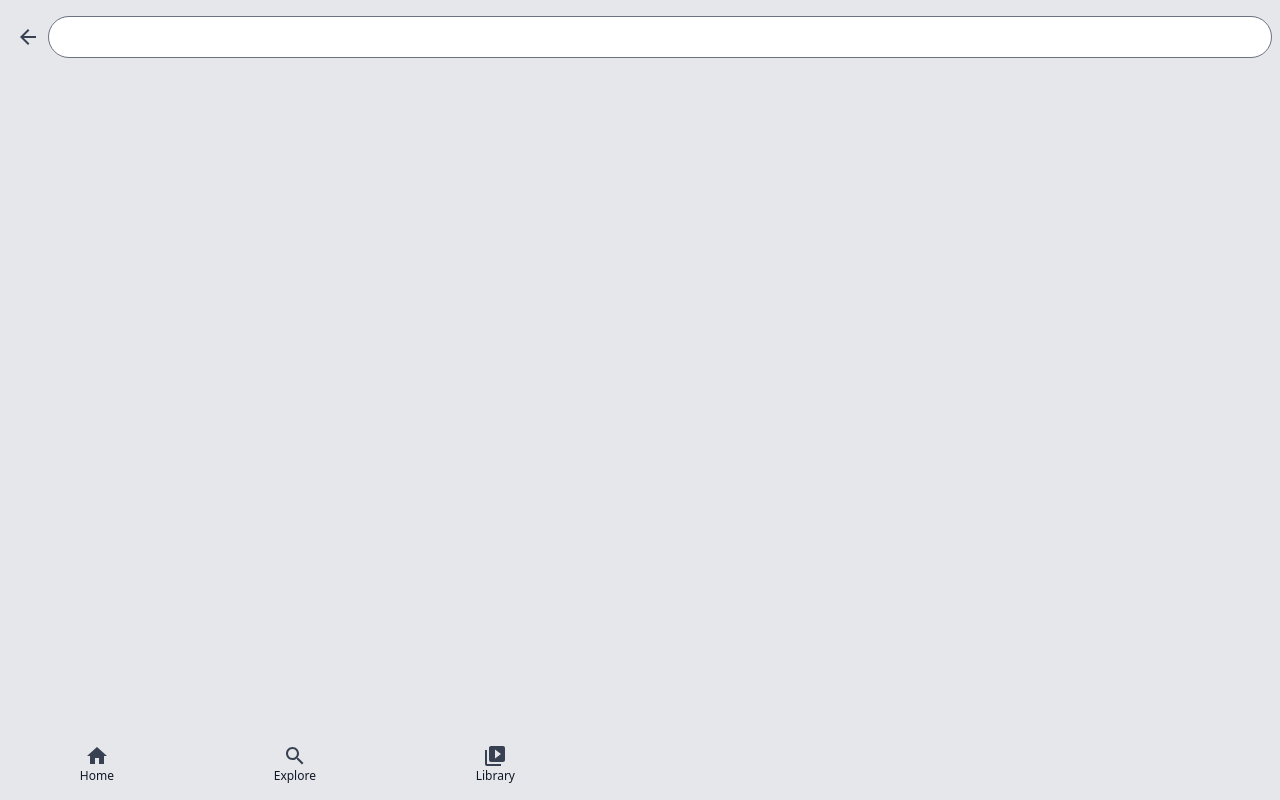
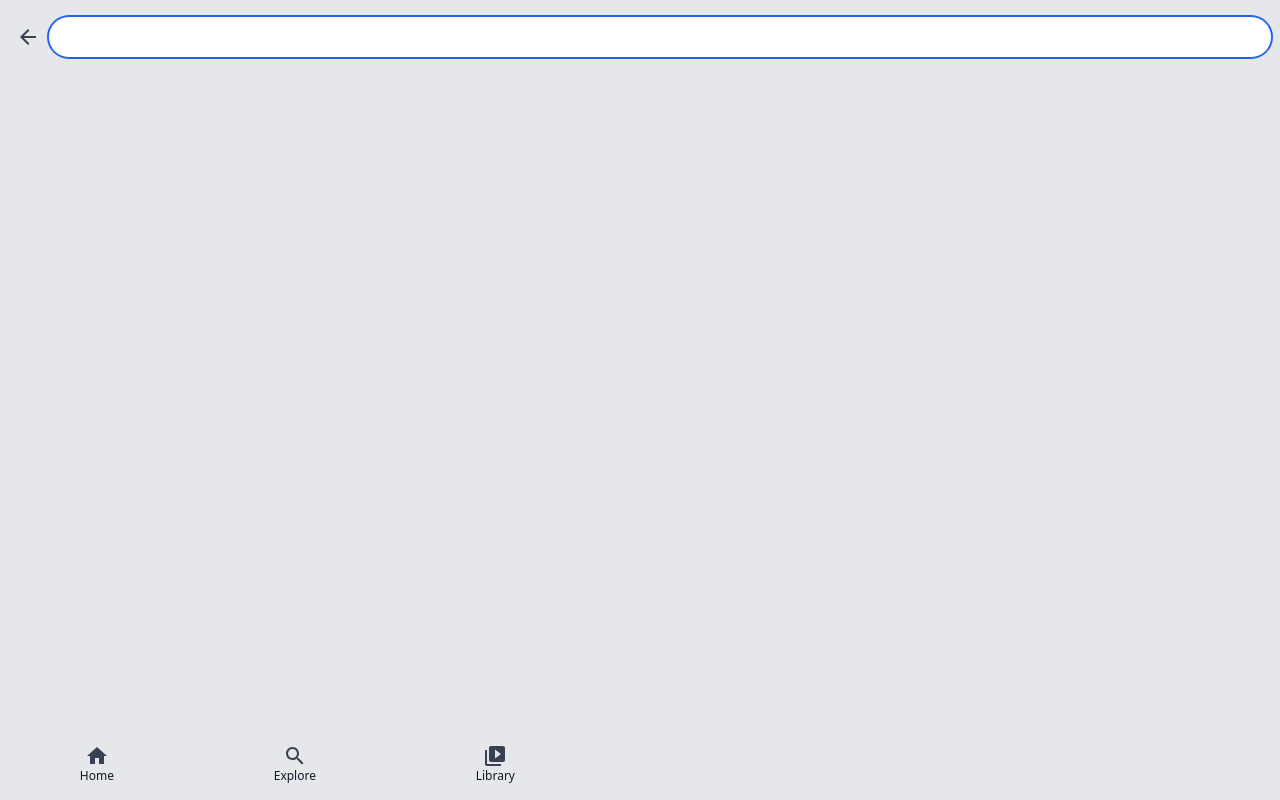
Before and after one commit to krishnaanaril/podcasts, an Angular app: page /search in a window 1280 px wide. Built offline with nearby package versions, Linux system fonts and the light colour scheme.

Commit message:
feat: add focus on search button click

```diff
--- a/projects/podcasts-ui/src/app/components/search/search.component.html
+++ b/projects/podcasts-ui/src/app/components/search/search.component.html
@@ -9,7 +9,7 @@
                 </button>
 
             <div class="w-full">
-                <input type="search" name="searchText" id="searchText" class="w-full form-input rounded-full" [value]="userInput" (input)="searchPodcasts($event)">
+                <input #searchInput type="search" name="searchText" id="searchText" class="w-full form-input rounded-full" [value]="userInput" (input)="searchPodcasts($event)">
             </div>
         </div>
     </section>
--- a/projects/podcasts-ui/src/app/components/search/search.component.ts
+++ b/projects/podcasts-ui/src/app/components/search/search.component.ts
@@ -1,4 +1,4 @@
-import { Component, OnInit } from '@angular/core';
+import { Component, ElementRef, OnInit, ViewChild, AfterViewInit } from '@angular/core';
 import { CommonModule, Location } from '@angular/common';
 import { Subject, debounceTime, distinctUntilChanged } from 'rxjs';
 import { DataService } from '../../services/data.service';
@@ -13,8 +13,9 @@ import { ActivatedRoute, Router } from '@angular/router';
   templateUrl: './search.component.html',
   styleUrls: ['./search.component.css']
 })
-export class SearchComponent implements OnInit {
+export class SearchComponent implements OnInit, AfterViewInit {
 
+  @ViewChild('searchInput') searchInput!: ElementRef;
   searchSub$ = new Subject<string>();
   searchFeeds: Array<SearchFeed> = [];
   userInput = '';
@@ -52,6 +53,10 @@ export class SearchComponent implements OnInit {
     });
   }
 
+  ngAfterViewInit(): void {
+    this.searchInput.nativeElement.focus();
+  }
+
   searchByText(text: string) {
     this.dataService.searchByTerm(text).subscribe({
       next: result => this.searchFeeds = result.feeds,
```
